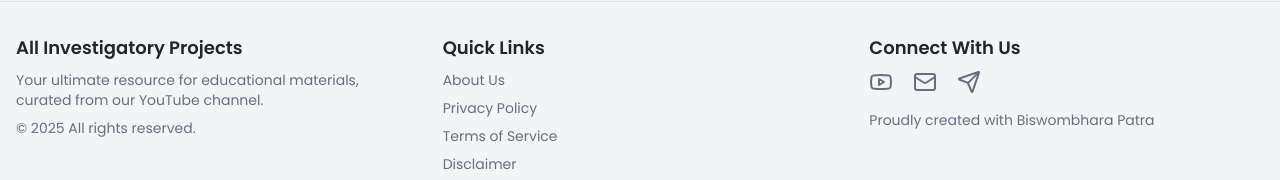
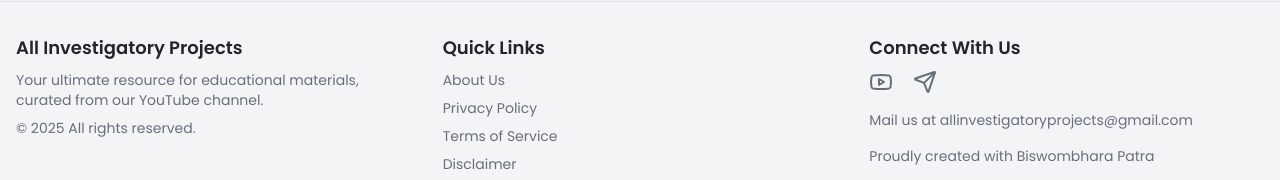
Before and after one commit to biswombhara/All-Investigatory-Projects, a Next.js app: page / in a window 1280 px wide. Shown: the part 1064-1244 px from the top of the page. Built offline with nearby package versions, Linux system fonts and the light colour scheme; no server answers; the database is empty.

Commit message:
remove mail icon from footer & add "mail us at allinvestigatoryprojects@

```diff
--- a/src/components/layout/Footer.jsx
+++ b/src/components/layout/Footer.jsx
@@ -31,13 +31,13 @@ export function Footer() {
                 <a href="https://www.youtube.com/@Allinvestigatoryprojects" target="_blank" rel="noopener noreferrer" aria-label="YouTube">
                   <Youtube className="h-6 w-6 text-muted-foreground transition-colors hover:text-primary" />
                 </a>
-                <a href="mailto:example@example.com" aria-label="Email">
-                  <Mail className="h-6 w-6 text-muted-foreground transition-colors hover:text-primary" />
-                </a>
-                <a href="#" aria-label="Telegram">
+                <a href="https://t.me/allinvestigatoryprojects" aria-label="Telegram">
                   <Send className="h-6 w-6 text-muted-foreground transition-colors hover:text-primary" />
                 </a>
               </div>
+               <p className="mt-4 text-sm text-muted-foreground">
+                Mail us at <a href="mailto:allinvestigatoryprojects@gmail.com" className="hover:text-primary transition-colors">allinvestigatoryprojects@gmail.com</a>
+              </p>
                <p className="mt-4 text-sm text-muted-foreground">
                 Proudly created with Biswombhara Patra
               </p>
```
